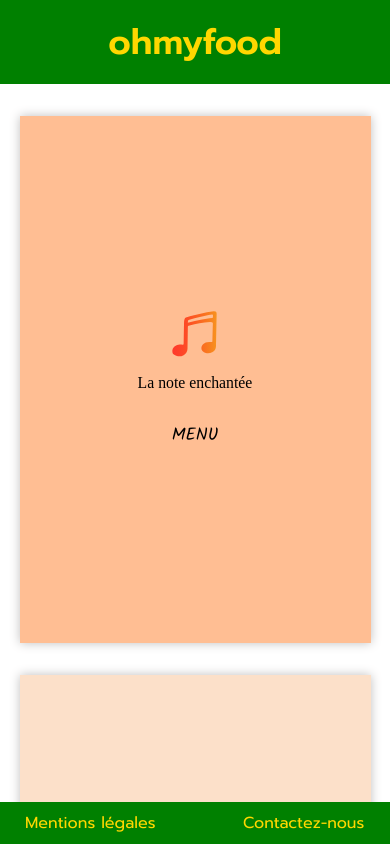
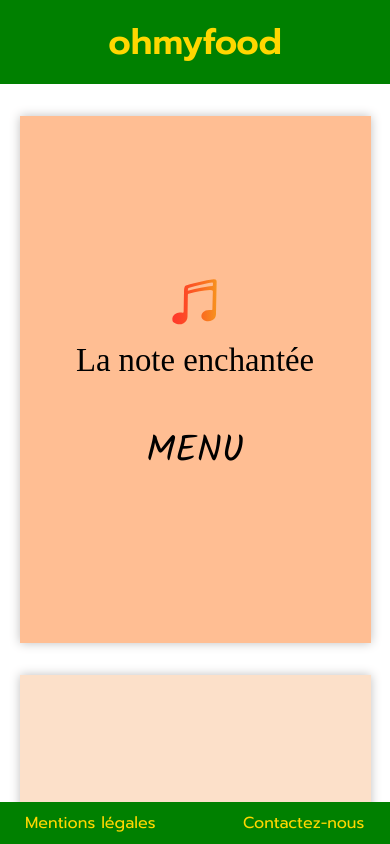
Before and after one commit to pinkdoab/Ohmyfood, a website: page index.html in a window 390 px wide. Drawn offline with Linux system fonts and the light colour scheme; a web font is replaced by a local one.

Commit message:
agrandissement texte portrait mobile

```diff
--- a/sass/layouts/_menu.scss
+++ b/sass/layouts/_menu.scss
@@ -28,7 +28,6 @@
     &__logo-note-haut {
         width: 3rem;
         display: block;
-        //margin: auto;
     }
     &__logo-note-haut-GM {
         width: 3rem;
--- a/sass/utils/_mixins.scss
+++ b/sass/utils/_mixins.scss
@@ -22,7 +22,7 @@
         color: map-get($style,restaurant-color);
         font-weight: normal;
         @media screen and (max-width: 600px) and (orientation: portrait) {
-            font-size: map-get($style, restaurant-corps-petitM) * $agrandissement-menu-portrait;
+            font-size: map-get($style, restaurant-corps-petitM) * $agrandissement-petit-menu-portrait;
         }
         @media screen and (orientation: landscape) {
             font-size: 1.4rem;
@@ -40,7 +40,7 @@
         color: map-get($style, section-color-petitM);
         font-weight: normal;
         @media screen and (max-width: 600px) and (orientation: portrait) {
-            font-size: map-get($style, section-corps-petitM) * $agrandissement-menu-portrait;
+            font-size: map-get($style, section-corps-petitM) * $agrandissement-petit-menu-portrait;
         }
         @media screen  and (orientation: landscape) {
             font-size: 1.6rem;
@@ -108,9 +108,6 @@
                 @media screen and (max-width: 600px) and (orientation: portrait) {
                     font-size: 1.4rem;
                 }
-                @media screen and (orientation: landscape) {
-                    //font-size: 1.6rem;
-                }
                 &:after {
                     display: block;
                     content: '';
@@ -139,11 +136,8 @@
                 color: $plat-color-grandM;
                 @media screen and (max-width: 600px) and (orientation: portrait) {
                     display: block;
-                    font-size: $plat-corps-grandM * $agrandissement-menu-portrait;
+                    font-size: $plat-corps-grandM * $agrandissement-grand-menu-portrait;
                 }
-                /*@media screen and (orientation: landscape) {
-                    font-size: .9rem;
-                }*/
                 span {
                     margin: $plat-margin-grandM;
                     font-family: map-get($style, hors-restaurant-font);
@@ -152,11 +146,8 @@
                     @media screen and (max-width: 600px) and (orientation: portrait) {
                         display: block;         // retour à la ligne du prix
                         text-align: center;
-                        font-size: $plat-corps-grandM * $agrandissement-menu-portrait;
+                        font-size: $plat-corps-grandM * $agrandissement-grand-menu-portrait;
                     }
-                    /*@media screen and (orientation: landscape) {
-                        font-size: .9rem;
-                    }*/
                     &:last-child {
                         margin-left: 1rem;      // espace entre plat et prix
                         font-weight: bold;
--- a/sass/utils/_variables.scss
+++ b/sass/utils/_variables.scss
@@ -12,13 +12,12 @@ $bouton: (paddingW: 2rem, paddingH: .5rem, radius: .5rem, margin: 2rem auto 1rem
 $Hpetit-menu: 36vw;
 $Lpetit-menu: $Hpetit-menu * .7;
 
-$agrandissement-menu-portrait: 1.5;
+$agrandissement-petit-menu-portrait: 3.5;
+$agrandissement-grand-menu-portrait: 1.5;
 $agrandissement-menu-landscape: 1.3;
 
 // ------------------ Données communes à tous les menus ----------------------
 $restaurant-weight: normal;
-
-//$plat-corps-grandM: 1.6vw;
 $plat-corps-grandM: .7rem;
 $plat-margin-grandM: .2rem 0rem 0rem 0rem;
 $plat-color-grandM: black;
@@ -32,13 +31,13 @@ $style1: (
             padding: 1rem 3rem,
             fond: rgb(255, 190, 147, 1),
             restaurant-font: 'Devonshire',
-            restaurant-corps-petitM: 2.7vw,
+            restaurant-corps-petitM: 2.4vw,
             restaurant-corps-grandM: 2rem,
             restaurant-margin-petitM: 0,
             restaurant-margin-grandM: auto,
             restaurant-color: rgb(0, 0, 0, 1),
 
-            section-corps-petitM: 3vw,
+            section-corps-petitM: 2.7vw,
             section-corps-grandM: 1.4rem,
             section-margin-petitM: 1rem 0rem 0rem 0rem,
             section-margin-grandM: 0,
@@ -60,7 +59,7 @@ $style2: (
             padding: 2rem 1rem,
             fond: rgb(252, 224, 201, 1),
             restaurant-font: 'Redressed',
-            restaurant-corps-petitM: 2.7vw,
+            restaurant-corps-petitM: 2.4vw,
             restaurant-corps-grandM: 2.5rem,
             restaurant-margin-petitM: 0,
             restaurant-margin-grandM: auto,
@@ -68,7 +67,7 @@ $style2: (
 
             restaurant-degrade: linear-gradient(to right, rgb(233, 129, 10), rgb(30, 58, 180)),
 
-            section-corps-petitM: 3vw,
+            section-corps-petitM: 2.7vw,
             section-corps-grandM: 1rem,
             section-margin-petitM: 1rem 0rem 0rem 0rem,
             section-margin-grandM: 1.2rem 0rem 1.5rem 0rem,
@@ -85,7 +84,7 @@ $style3: (
             padding: 2rem 1rem,
             fond: rgb(235, 240, 241),
             restaurant-font: 'Cookie',
-            restaurant-corps-petitM: 2.7vw,
+            restaurant-corps-petitM: 2.4vw,
             restaurant-corps-grandM: 3.5rem,
             restaurant-margin-petitM: 0,
             restaurant-margin-grandM: auto,
@@ -93,7 +92,7 @@ $style3: (
 
             restaurant-degrade: radial-gradient(circle at left, #002fff, #0bb9fd),
 
-            section-corps-petitM: 3vw,
+            section-corps-petitM: 2.7vw,
             section-corps-grandM: 1rem,
             section-margin-petitM: 1rem 0rem 0rem 0rem,
             section-margin-grandM: 1rem 0rem .5rem 0rem,
@@ -107,14 +106,14 @@ $style4: (
             padding: 2rem 1rem,
             fond: rgb(255, 255, 255, 1),
             restaurant-font: 'Kaushan Script',
-            restaurant-corps-petitM: 2.5vw,
+            restaurant-corps-petitM: 2.4vw,
             restaurant-corps-grandM: 3rem,
             restaurant-margin-petitM: 0,
             restaurant-margin-grandM: auto,
 
             restaurant-degrade: linear-gradient(to right, rgb(62, 151, 51), rgb(188, 230, 171)),
 
-            section-corps-petitM: 3vw,
+            section-corps-petitM: 2.7vw,
             section-corps-grandM: 1.2rem,
             section-margin-petitM: 1rem 0rem 0rem 0rem,
             section-margin-grandM: 1rem 0rem .5rem 0rem,
```
Also changed, not shown: styles/main.css, 1 other file.
